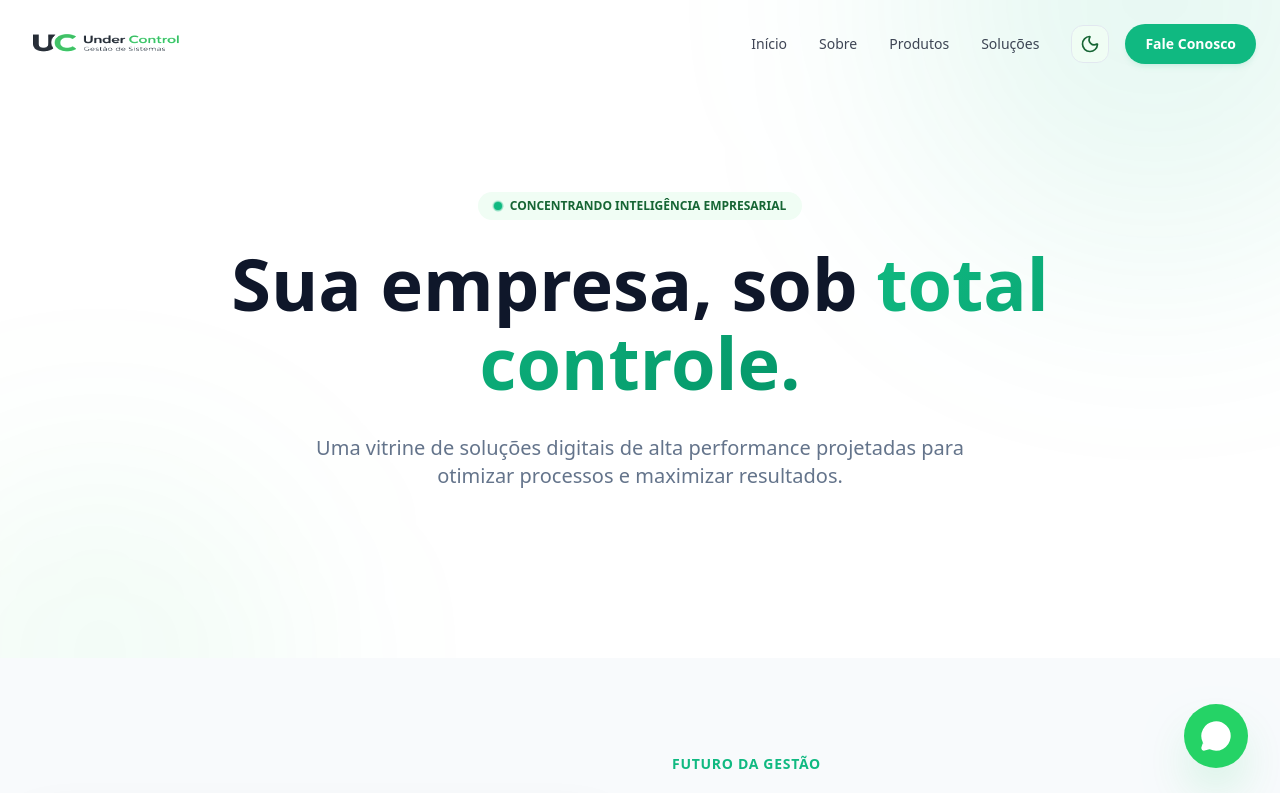
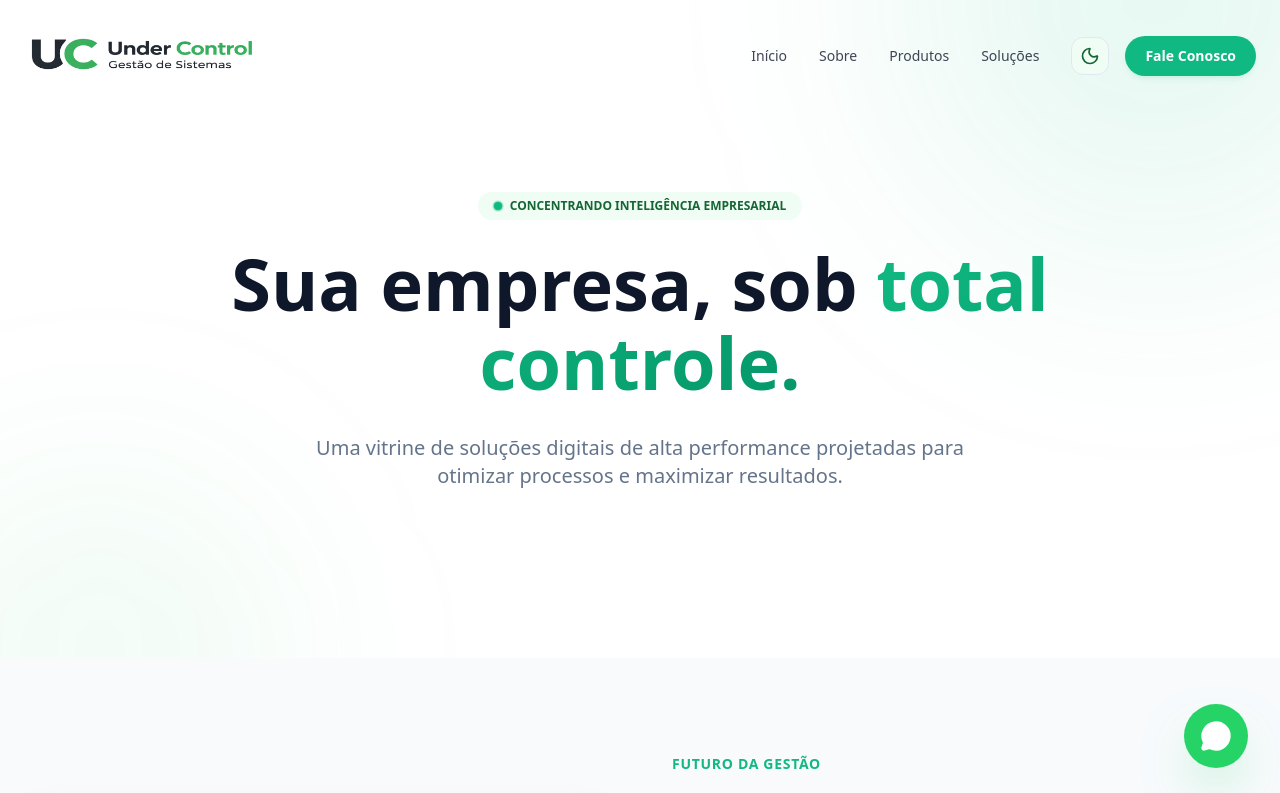
Before and after one commit to matheusreis777/undercontrol, a Next.js app: page / in a window 1280 px wide. Shown: the top 793 px of the page. Built offline with nearby package versions, Linux system fonts and the light colour scheme.

Commit message:
Ajustando logo sem fundo.

```diff
--- a/src/app/page.tsx
+++ b/src/app/page.tsx
@@ -56,11 +56,13 @@ const Logo = () => {
   useEffect(() => setMounted(true), []);
 
   if (!mounted) {
-    return <div className="h-14 w-48" />;
+    return <div className="h-20 w-64" />;
   }
 
   const isDark = resolvedTheme === "dark";
-  const logoSrc = "/assets/under_control_logo_light.png";
+  const logoSrc = isDark
+    ? "/assets/under_control_logo_dark.png"
+    : "/assets/under_control_logo_light.png";
 
   return (
     <motion.div
@@ -71,12 +73,11 @@ const Logo = () => {
       <Image
         src={logoSrc}
         alt="Under Control Logo"
-        width={300}
-        height={56}
+        width={500}
+        height={80}
         className={cn(
-          "h-14 w-auto object-contain transition-all duration-500",
-          !isDark && "mix-blend-multiply brightness-[1.1]",
-          isDark && "invert grayscale contrast-[2] brightness-[1.5] mix-blend-screen"
+          "h-20 w-auto object-contain transition-all duration-500",
+          isDark ? "mix-blend-screen brightness-[1.2]" : ""
         )}
         priority
       />
```
Also changed, not shown: public/assets/under_control_logo_light.png, public/assets/under_control_logo_light2.png (added).
